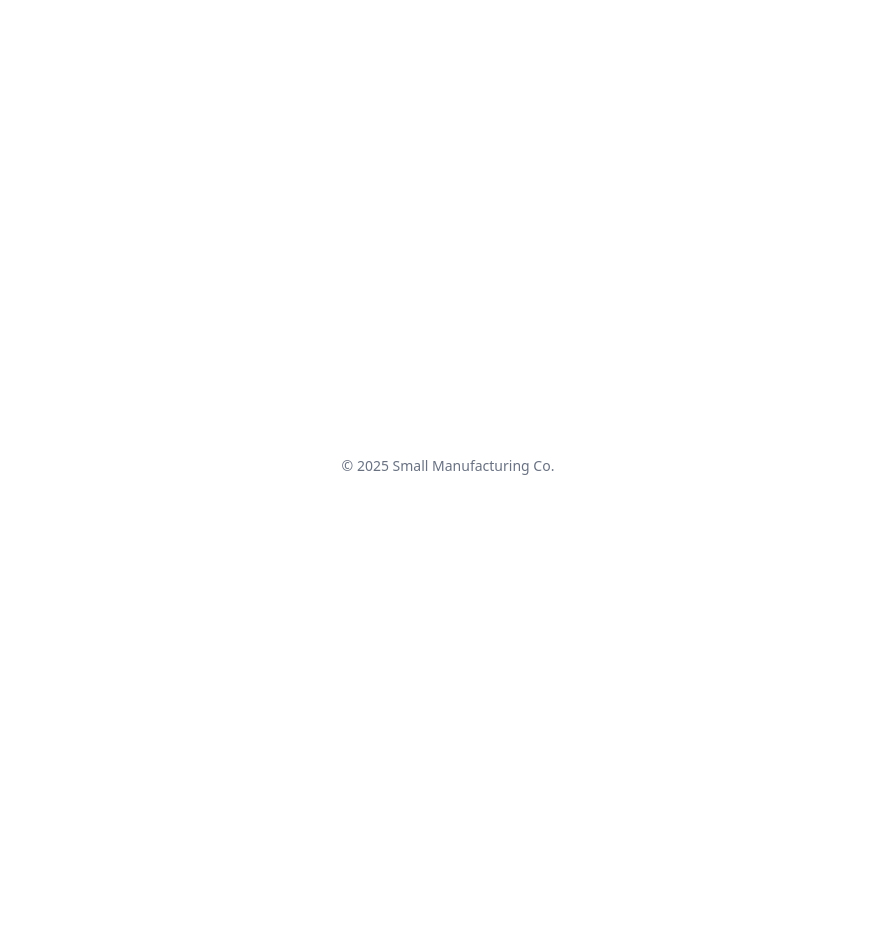
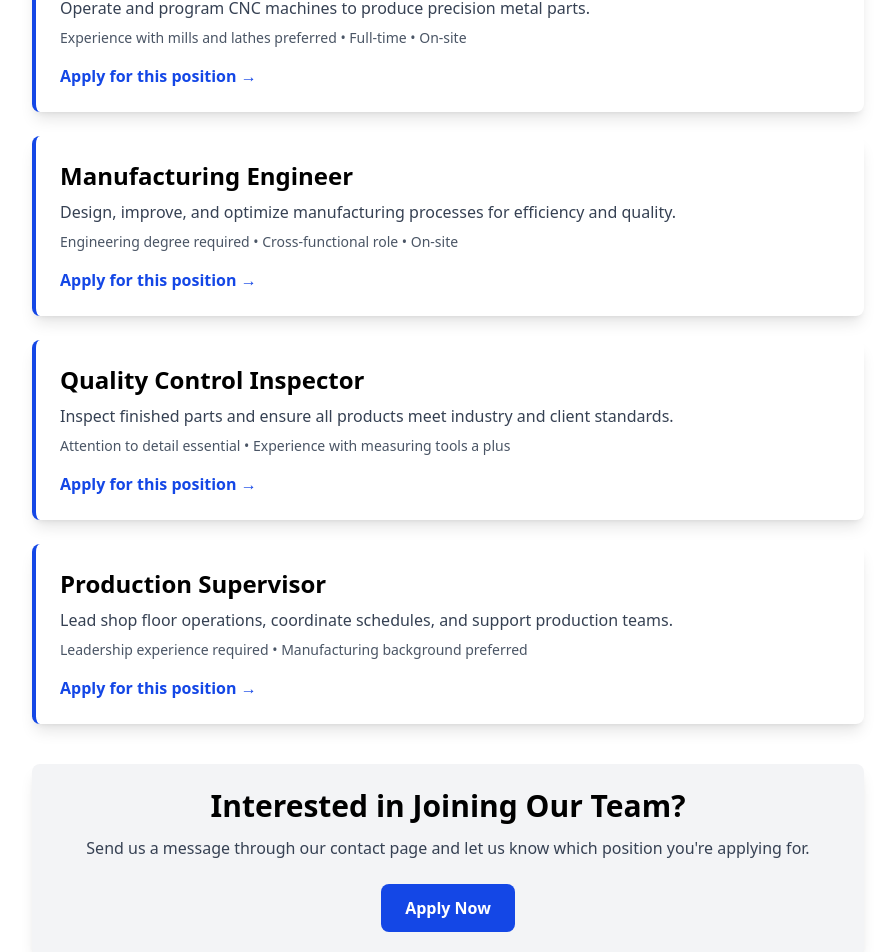
Before and after one commit to ZippyDaFish/demo-site-business, a SvelteKit app: page /careers in a window 1280 px wide. Shown: the part 300-1252 px from the top of the page, without its empty margins (192-1086 px from the left). Before the commit the page ends 800 px from the top, so only its background shows below. Built offline with nearby package versions, Linux system fonts and the light colour scheme.

Commit message:
Add example careers page

```diff
--- a/src/routes/careers/+page.svelte
+++ b/src/routes/careers/+page.svelte
@@ -0,0 +1,74 @@
+<h1 class="text-4xl font-bold mb-4">Careers</h1>
+<p class="text-lg text-gray-700 mb-6">
+    Join a team that values craftsmanship, collaboration, and continuous improvement.
+    At Small Manufacturing Co., we invest in our people as much as our equipment.
+</p>
+
+<div class="space-y-6">
+
+    <div class="p-6 bg-white rounded-lg shadow-lg border-l-4 border-blue-700">
+        <h2 class="text-2xl font-semibold mb-2">CNC Machinist</h2>
+        <p class="text-gray-700 mb-2">
+            Operate and program CNC machines to produce precision metal parts.
+        </p>
+        <p class="text-sm text-gray-600 mb-4">
+            Experience with mills and lathes preferred • Full-time • On-site
+        </p>
+        <a href="/contact" class="inline-block text-blue-700 font-semibold hover:underline">
+            Apply for this position →
+        </a>
+    </div>
+
+    <div class="p-6 bg-white rounded-lg shadow-lg border-l-4 border-blue-700">
+        <h2 class="text-2xl font-semibold mb-2">Manufacturing Engineer</h2>
+        <p class="text-gray-700 mb-2">
+            Design, improve, and optimize manufacturing processes for efficiency and quality.
+        </p>
+        <p class="text-sm text-gray-600 mb-4">
+            Engineering degree required • Cross-functional role • On-site
+        </p>
+        <a href="/contact" class="inline-block text-blue-700 font-semibold hover:underline">
+            Apply for this position →
+        </a>
+    </div>
+
+    <div class="p-6 bg-white rounded-lg shadow-lg border-l-4 border-blue-700">
+        <h2 class="text-2xl font-semibold mb-2">Quality Control Inspector</h2>
+        <p class="text-gray-700 mb-2">
+            Inspect finished parts and ensure all products meet industry and client standards.
+        </p>
+        <p class="text-sm text-gray-600 mb-4">
+            Attention to detail essential • Experience with measuring tools a plus
+        </p>
+        <a href="/contact" class="inline-block text-blue-700 font-semibold hover:underline">
+            Apply for this position →
+        </a>
+    </div>
+
+    <div class="p-6 bg-white rounded-lg shadow-lg border-l-4 border-blue-700">
+        <h2 class="text-2xl font-semibold mb-2">Production Supervisor</h2>
+        <p class="text-gray-700 mb-2">
+            Lead shop floor operations, coordinate schedules, and support production teams.
+        </p>
+        <p class="text-sm text-gray-600 mb-4">
+            Leadership experience required • Manufacturing background preferred
+        </p>
+        <a href="/contact" class="inline-block text-blue-700 font-semibold hover:underline">
+            Apply for this position →
+        </a>
+    </div>
+
+</div>
+
+<div class="mt-10 p-6 bg-gray-100 rounded-lg shadow-lg text-center">
+    <h2 class="text-3xl font-semibold mb-3">Interested in Joining Our Team?</h2>
+    <p class="text-gray-700 mb-6">
+        Send us a message through our contact page and let us know which position you're applying for.
+    </p>
+    <a
+        href="/contact"
+        class="inline-block px-6 py-3 bg-blue-700 text-white font-semibold rounded-lg hover:bg-blue-800 transition"
+    >
+        Apply Now
+    </a>
+</div>
```
